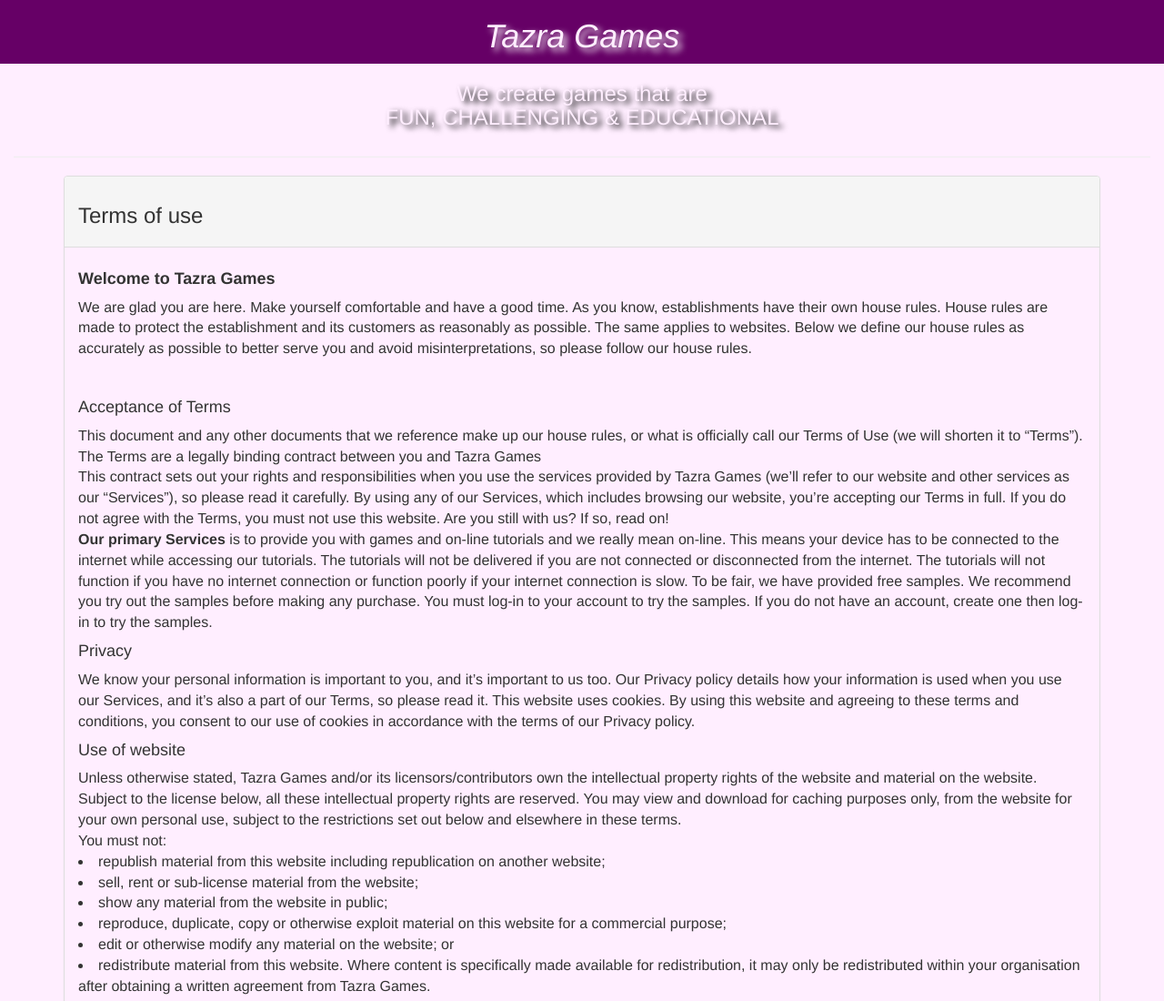
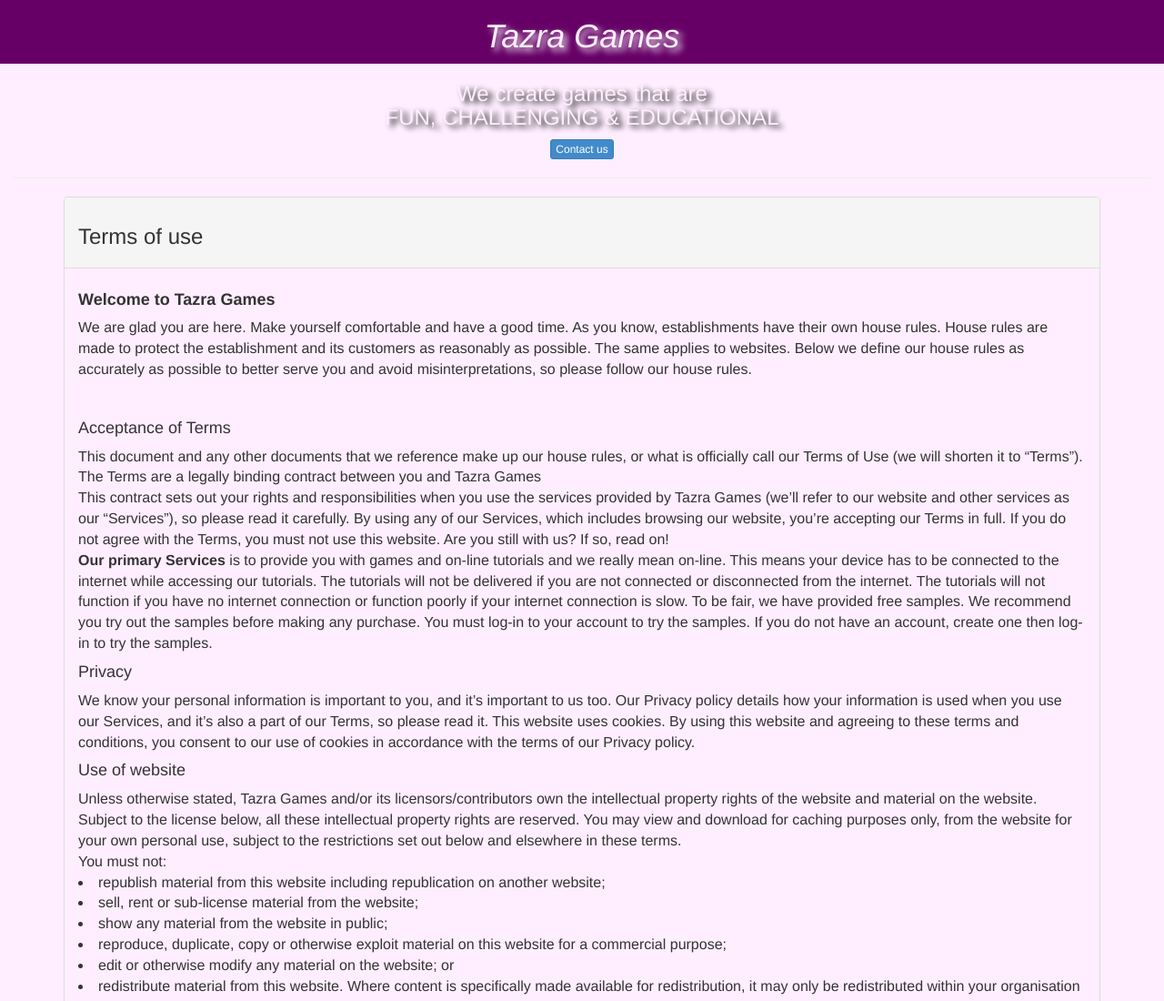
Before and after one commit to philipvarg/games, a plain HTML site: page Tou.html in a window 1280 px wide. Shown: the top 1100 px of the page at 91% size. Drawn offline with Linux system fonts and the light colour scheme.

Commit message:
Update Tou.html

```diff
--- a/Tou.html
+++ b/Tou.html
@@ -31,7 +31,7 @@
 		<div class="row">
 			<div class="col-xs-12 col-sm-12 fun">
 				<h3>We create games that are <br>FUN, CHALLENGING & EDUCATIONAL</h3>
-				<!--a target= "blank" href= "../contact/support.php"> <button type="button" class="btn btn-primary btn-xs">Contact us </button></a-->
+				<a target= "blank" href= "/contact/support.php"> <button type="button" class="btn btn-primary btn-xs">Contact us </button></a>
 			</div>
 		</div>
 		<hr>
```
